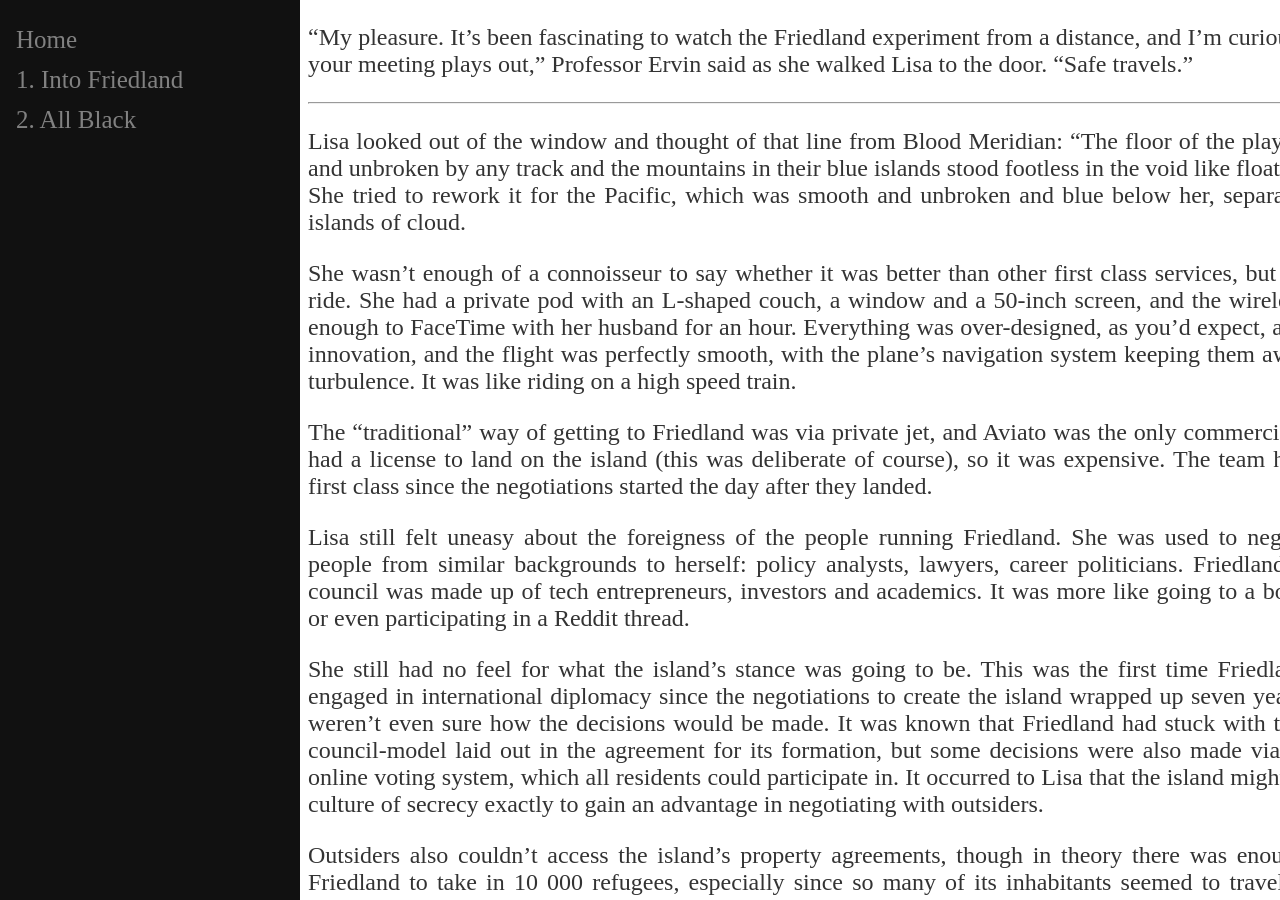
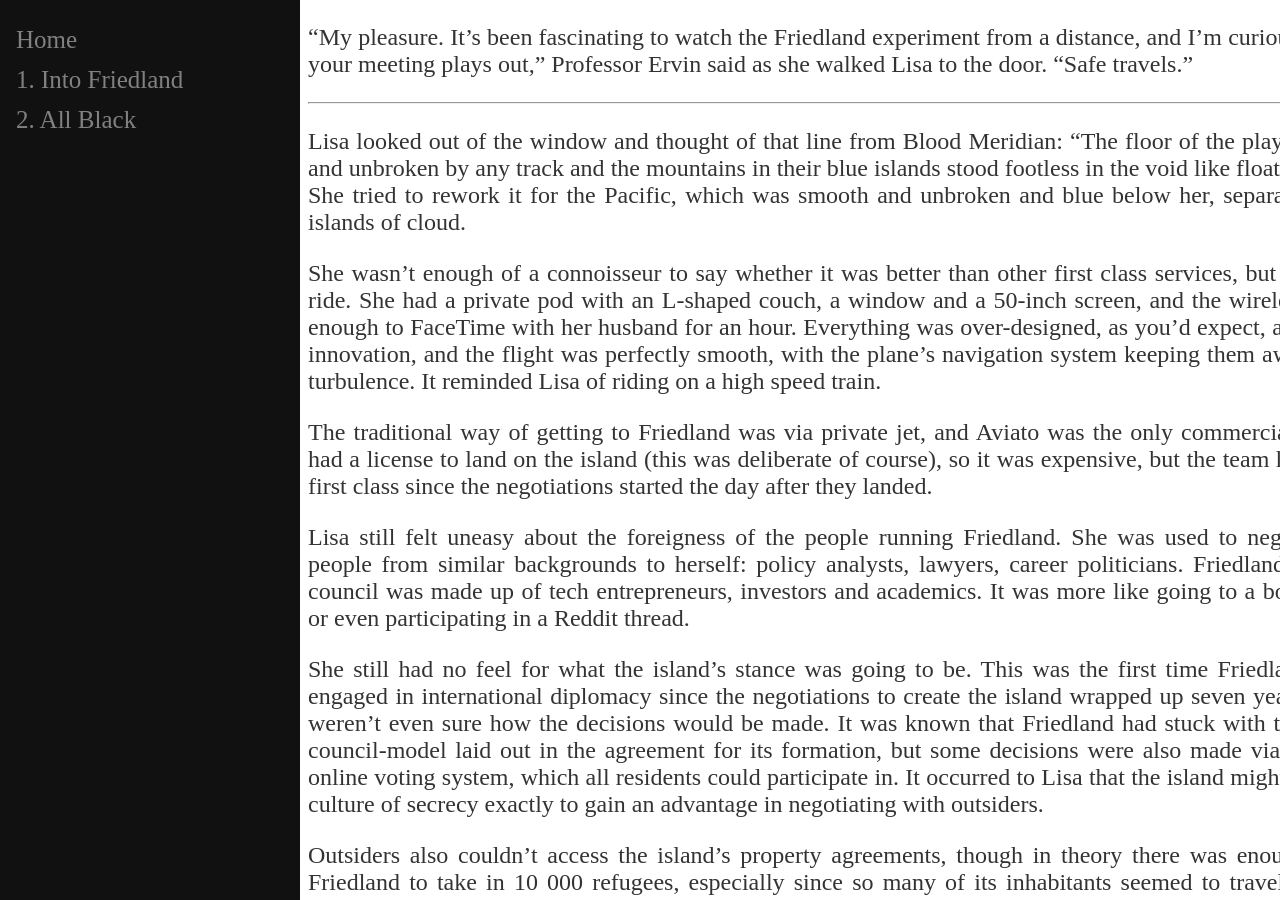
Before and after one commit to fylobc/fylobc.github.io, a Jekyll site: the page built from _parts/Part_0.md, in a window 1280 px wide and 900 px high, scrolled down 956 px. Built offline with Jekyll 4.4.1, drawn with Linux system fonts in a browser that asks for light colours.

Commit message:
Edited part 1

```diff
--- a/_parts/Part_0.md
+++ b/_parts/Part_0.md
@@ -29,9 +29,9 @@
 
 Lisa looked out of the window and thought of that line from Blood Meridian: “The floor of the playa lay smooth and unbroken by any track and the mountains in their blue islands stood footless in the void like floating temples.” She tried to rework it for the Pacific, which was smooth and unbroken and blue below her, separated by white islands of cloud.
 
-She wasn’t enough of a connoisseur to say whether it was better than other first class services, but it was a nice ride. She had a private pod with an L-shaped couch, a window and a 50-inch screen, and the wireless was good enough to FaceTime with her husband for an hour. Everything was over-designed, as you’d expect, advertising its innovation, and the flight was perfectly smooth, with the plane’s navigation system keeping them away from any turbulence. It was like riding on a high speed train.
+She wasn’t enough of a connoisseur to say whether it was better than other first class services, but it was a nice ride. She had a private pod with an L-shaped couch, a window and a 50-inch screen, and the wireless was good enough to FaceTime with her husband for an hour. Everything was over-designed, as you’d expect, advertising its innovation, and the flight was perfectly smooth, with the plane’s navigation system keeping them away from any turbulence. It reminded Lisa of riding on a high speed train.
 
-The “traditional” way of getting to Friedland was via private jet, and Aviato was the only commercial airline that had a license to land on the island (this was deliberate of course),  so it was expensive. The team had been sent first class since the negotiations started the day after they landed.
+The traditional way of getting to Friedland was via private jet, and Aviato was the only commercial airline that had a license to land on the island (this was deliberate of course), so it was expensive, but the team had been sent first class since the negotiations started the day after they landed.
 
 Lisa still felt uneasy about the foreigness of the people running Friedland. She was used to negotiating with people from similar backgrounds to herself: policy analysts, lawyers, career politicians. Friedland’s governing council was made up of tech entrepreneurs, investors and academics. It was more like going to a board meeting, or even participating in a Reddit thread.
 
```
